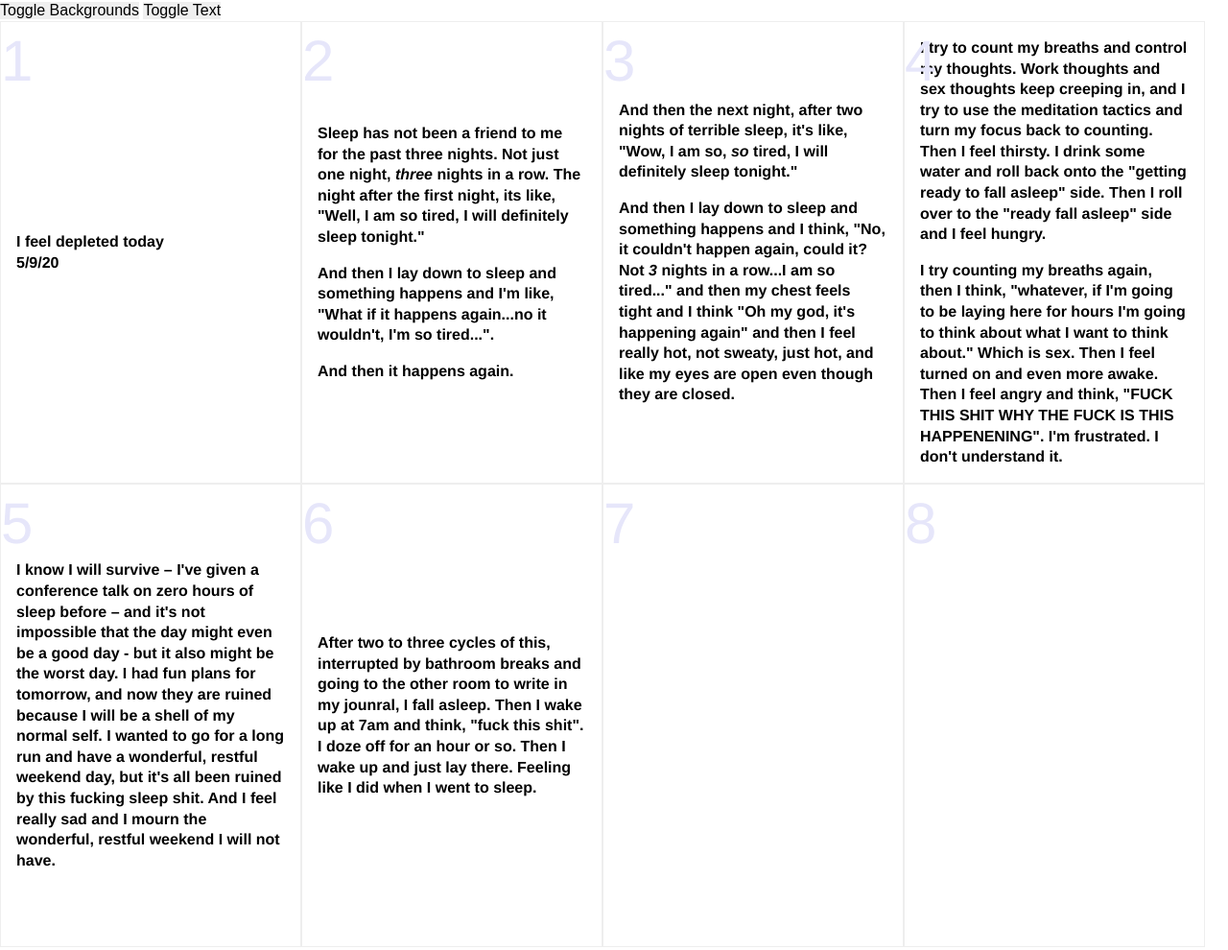
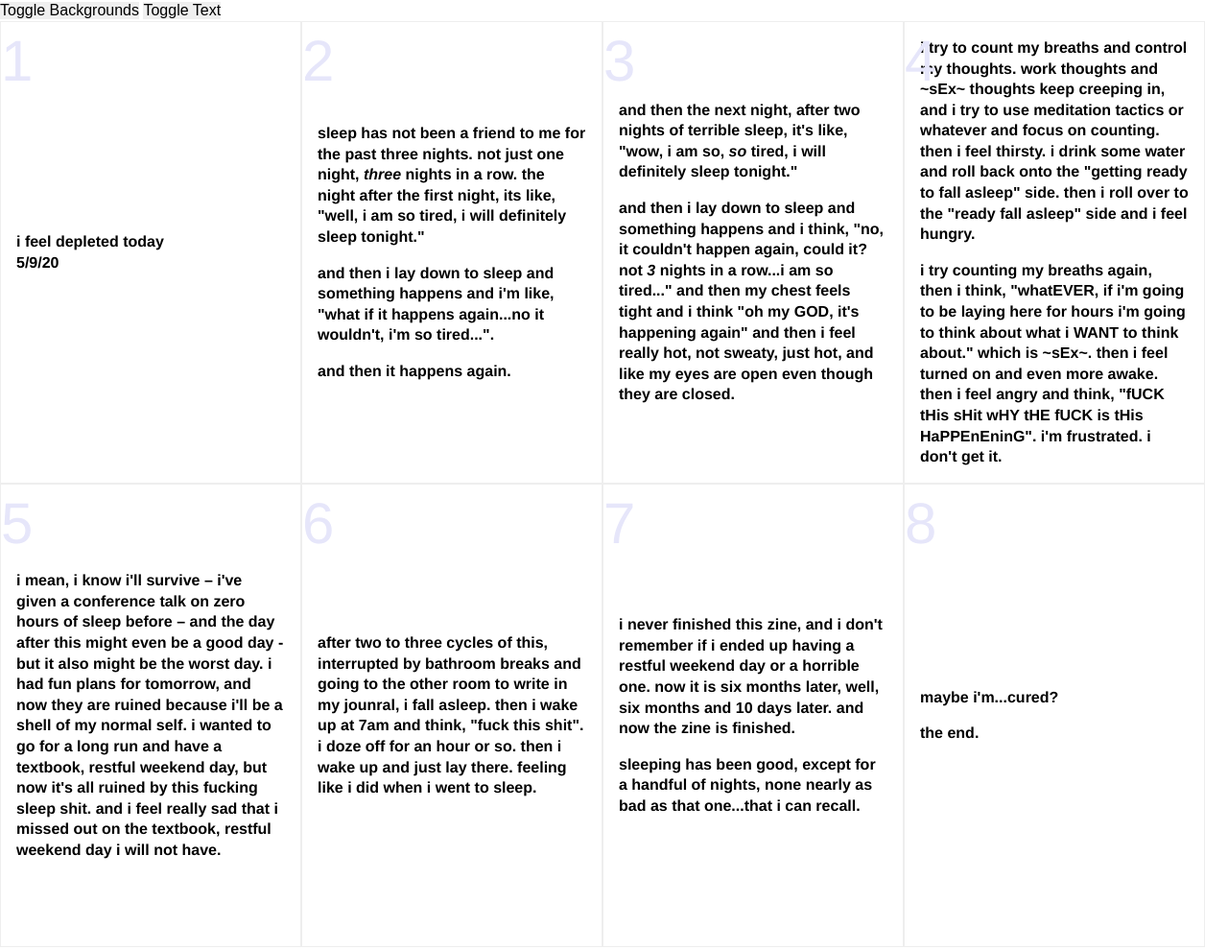
Before and after one commit to laras126/zines, a website: page 5-09-2020/index.html in a window 1280 px wide. Shown: the whole page at 96% size. Drawn offline with Linux system fonts and the light colour scheme.

Commit message:
copy update

```diff
--- a/5-09-2020/index.html
+++ b/5-09-2020/index.html
@@ -1,4 +1,4 @@
-<!DOCTYPE html>
+<!DOCtYPE html>
 <html lang="en">
 <head>
 	<meta charset="UTF-8">
@@ -21,53 +21,55 @@
 				<div class="background">
 				</div>
 				<div class="text">
-					<p>I feel depleted today<br/>5/9/20</p>
+					<p>i feel depleted today<br/>5/9/20</p>
 				</div>
 			</section>
 			<section class="panel panel-2">
 				<div class="background">
 				</div>
 				<div class="text">
-					<p>Sleep has not been a friend to me for the past three nights. Not just one night, <em>three</em> nights in a row. The night after the first night, its like, "Well, I am so tired, I will definitely sleep tonight."</p>
-					<p>And then I lay down to sleep and something happens and I'm like, "What if it happens again...no it wouldn't, I'm so tired...".</p>
-					<p>And then it happens again.</p>
+					<p>sleep has not been a friend to me for the past three nights. not just one night, <em>three</em> nights in a row. the night after the first night, its like, "well, i am so tired, i will definitely sleep tonight."</p>
+					<p>and then i lay down to sleep and something happens and i'm like, "what if it happens again...no it wouldn't, i'm so tired...".</p>
+					<p>and then it happens again.</p>
 				</div>
 			</section>
 			<section class="panel panel-3">
 				<div class="background">
 				</div>
 				<div class="text">
-					<p>And then the next night, after two nights of terrible sleep, it's like, "Wow, I am so, <em>so</em> tired, I will definitely sleep tonight."</p>
-					<p>And then I lay down to sleep and something happens and I think, "No, it couldn't happen again, could it? Not <em>3</em> nights in a row...I am so tired..." and then my chest feels tight and I think "Oh my god, it's happening again" and then I feel really hot, not sweaty, just hot, and like my eyes are open even though they are closed.</p>
+					<p>and then the next night, after two nights of terrible sleep, it's like, "wow, i am so, <em>so</em> tired, i will definitely sleep tonight."</p>
+					<p>and then i lay down to sleep and something happens and i think, "no, it couldn't happen again, could it? not <em>3</em> nights in a row...i am so tired..." and then my chest feels tight and i think "oh my GOD, it's happening again" and then i feel really hot, not sweaty, just hot, and like my eyes are open even though they are closed.</p>
 				</div>
 			</section>
 			<section class="panel panel-4">
 				<div class="background"></div>
 				<div class="text">
-					<p>I try to count my breaths and control my thoughts. Work thoughts and sex thoughts keep creeping in, and I try to use the meditation tactics and turn my focus back to counting. Then I feel thirsty. I drink some water and roll back onto the "getting ready to fall asleep" side. Then I roll over to the "ready fall asleep" side and I feel hungry.</p>
-					<p>I try counting my breaths again, then I think, "whatever, if I'm going to be laying here for hours I'm going to think about what I want to think about." Which is sex. Then I feel turned on and even more awake. Then I feel angry and think, "FUCK THIS SHIT WHY THE FUCK IS THIS HAPPENENING". I'm frustrated. I don't understand it.</p>
+					<p>i try to count my breaths and control my thoughts. work thoughts and ~sEx~ thoughts keep creeping in, and i try to use meditation tactics or whatever and focus on counting. then i feel thirsty. i drink some water and roll back onto the "getting ready to fall asleep" side. then i roll over to the "ready fall asleep" side and i feel hungry.</p>
+					<p>i try counting my breaths again, then i think, "whatEVER, if i'm going to be laying here for hours i'm going to think about what i WANT to think about." which is ~sEx~. then i feel turned on and even more awake. then i feel angry and think, "fUCK tHis sHit wHY tHE fUCK is tHis HaPPEnEninG". i'm frustrated. i don't get it.</p>
 				</div>
 			</section>
 			<section class="panel panel-5">
 				<div class="background"></div>
 				<div class="text">
-					<p>I know I will survive – I've given a conference talk on zero hours of sleep before – and it's not impossible that the day might even be a good day - but it also might be the worst day. I had fun plans for tomorrow, and now they are ruined because I will be a shell of my normal self. I wanted to go for a long run and have a wonderful, restful weekend day, but it's all been ruined by this fucking sleep shit. And I feel really sad and I mourn the wonderful, restful weekend I will not have.</p>
+					<p>i mean, i know i'll survive – i've given a conference talk on zero hours of sleep before – and the day after this might even be a good day - but it also might be the worst day. i had fun plans for tomorrow, and now they are ruined because i'll be a shell of my normal self. i wanted to go for a long run and have a textbook, restful weekend day, but now it's all ruined by this fucking sleep shit. and i feel really sad that i missed out on the textbook, restful weekend day i will not have.</p>
 				</div>
 			</section>
 			<section class="panel panel-6">
 				<div class="background"></div>
 				<div class="text">
-					<p>After two to three cycles of this, interrupted by bathroom breaks and going to the other room to write in my jounral, I fall asleep. Then I wake up at 7am and think, "fuck this shit". I doze off for an hour or so. Then I wake up and just lay there. Feeling like I did when I went to sleep.</p>
+					<p>after two to three cycles of this, interrupted by bathroom breaks and going to the other room to write in my jounral, i fall asleep. then i wake up at 7am and think, "fuck this shit". i doze off for an hour or so. then i wake up and just lay there. feeling like i did when i went to sleep.</p>
 				</div>
 			</section>
 			<section class="panel panel-7">
 				<div class="text">
-
+					<p>i never finished this zine, and i don't remember if i ended up having a restful weekend day or a horrible one. now it is six months later, well, six months and 10 days later. and now the zine is finished.</p>
+					<p>sleeping has been good, except for a handful of nights, none nearly as bad as that one...that i can recall.</p>
 				</div>
 			</section>
 			<section class="panel panel-back">
 				<div class="text">
-
+					<p>maybe i'm...cured?</p>
+					<p>the end.</p>
 				</div>
 			</section>
 		</div>
```
